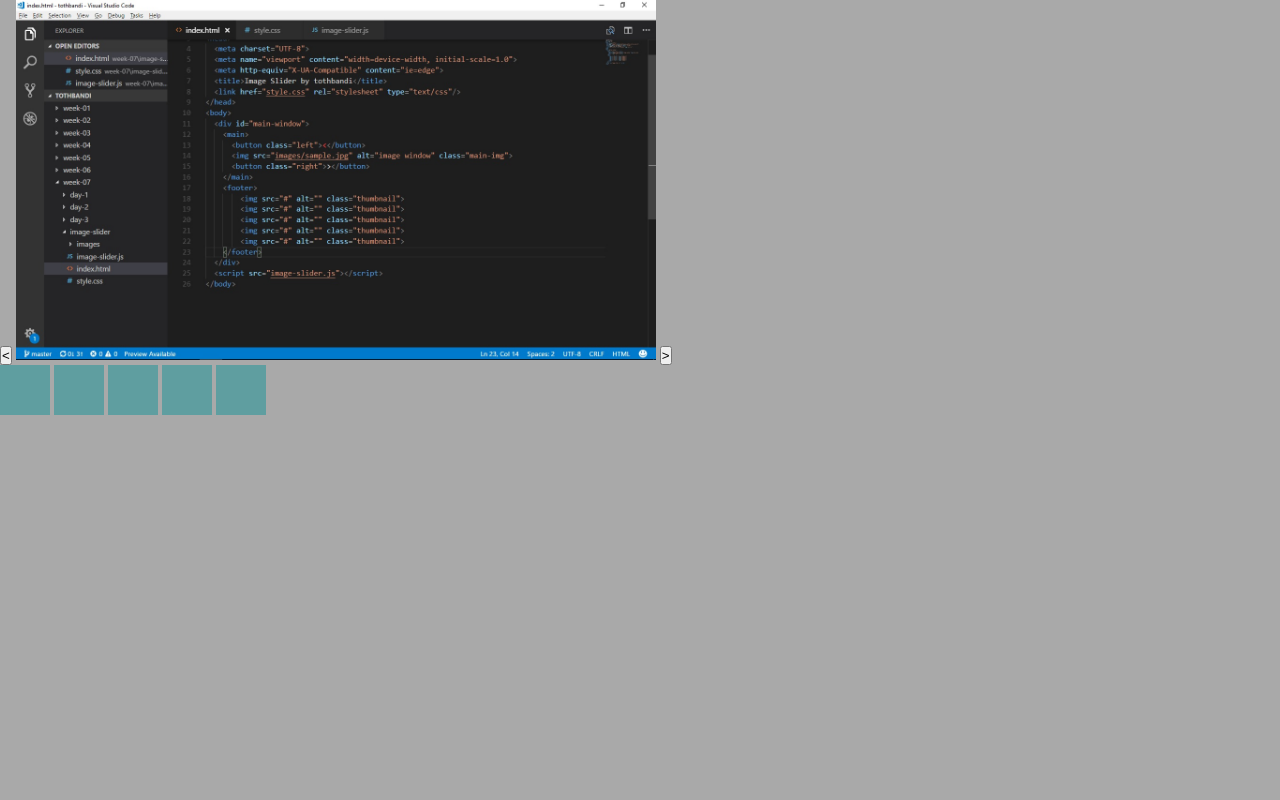
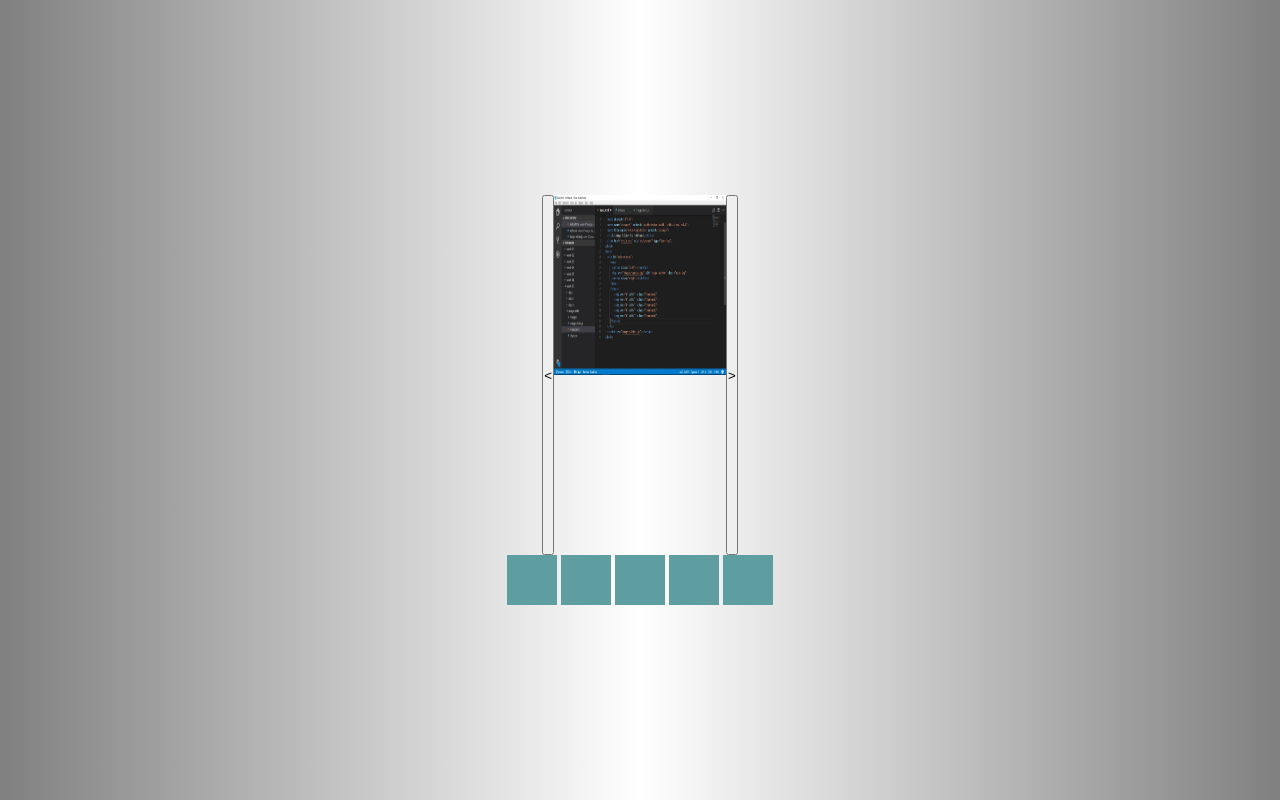
Before and after one commit to greenfox-academy/tothbandi, a plain HTML site: page week-07/image-slider/index.html in a window 1280 px wide. Drawn offline with Linux system fonts and the light colour scheme.

Commit message:
feat image-slider basic layout

```diff
--- a/week-07/image-slider/style.css
+++ b/week-07/image-slider/style.css
@@ -7,7 +7,18 @@
 #main-window {
   width: 100vw;
   height: 100vh;
-  background-color: darkgray;
+  background: linear-gradient(to right, grey, white, grey);
+  display: flex;
+  flex-direction: column;
+  align-content: center;
+  align-items: center;
+  justify-content: center;
+}
+
+main{
+  display: flex;
+  align-items: stretch;
+  justify-content: center;
 }
 
 .main-img {
```
Also changed, not shown: week-07/image-slider/index.html (+7 -2 lines), week-07/image-slider/assets/arrow.svg (added).
